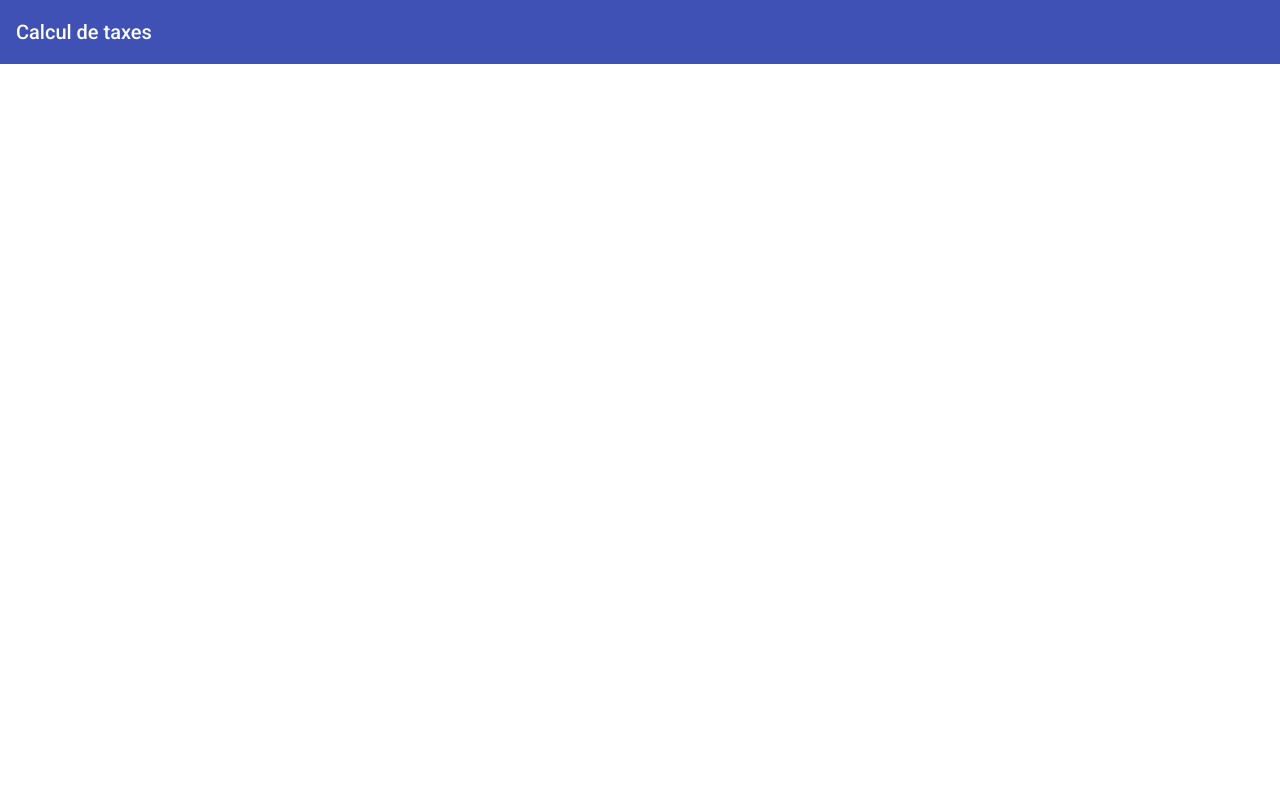
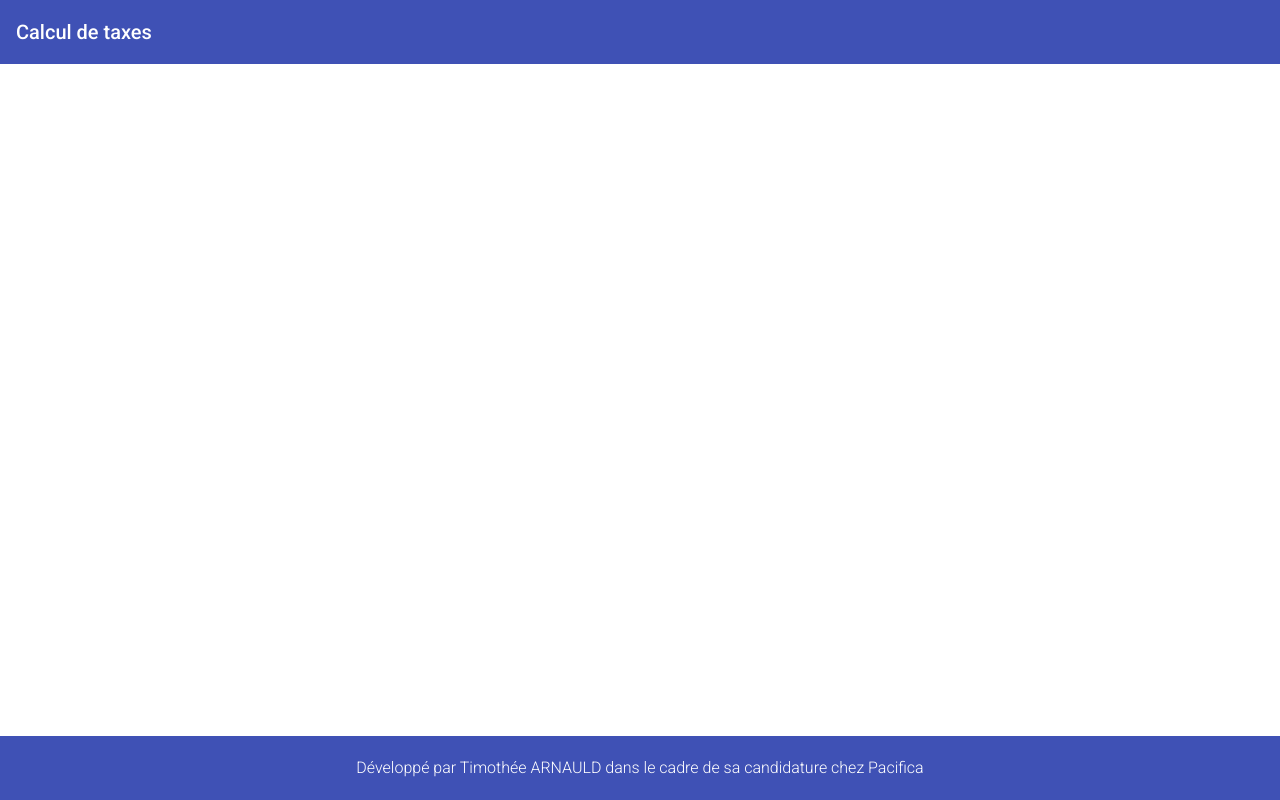
Before and after one commit to tarnauld/kata-calcul-taxes, an Angular app: page / in a window 1280 px wide. Built offline with nearby package versions, Linux system fonts and the light colour scheme.

Commit message:
:sparkles: add footer

```diff
--- a/src/app/app.component.html
+++ b/src/app/app.component.html
@@ -1 +1,2 @@
 <app-header></app-header>
+<app-footer></app-footer>
--- /dev/null
+++ b/src/shared/components/footer/footer.component.html
@@ -0,0 +1,3 @@
+<mat-toolbar color="primary">
+  <span class="topic">Développé par Timothée ARNAULD dans le cadre de sa candidature chez Pacifica</span>
+ </mat-toolbar>
--- /dev/null
+++ b/src/shared/components/footer/footer.component.scss
@@ -0,0 +1,11 @@
+mat-toolbar {
+  position: absolute;
+  bottom: 0;
+
+  .topic {
+    font-size: 1.0rem;
+    font-weight: 100;
+    width: 100%;
+    text-align: center;
+  }
+}
--- a/src/shared/components/shared.module.ts
+++ b/src/shared/components/shared.module.ts
@@ -1,11 +1,17 @@
 import { NgModule } from "@angular/core";
 import { MatIconModule } from "@angular/material/icon";
 import { MatToolbarModule } from "@angular/material/toolbar";
+import { FooterComponent } from "./footer/footer.component";
 import { HeaderComponent } from "./header/header.component";
 
+const components = [
+  HeaderComponent,
+  FooterComponent,
+]
+
 @NgModule({
-  declarations: [HeaderComponent],
+  declarations: components,
   imports: [MatToolbarModule, MatIconModule],
-  exports: [HeaderComponent],
+  exports: components,
 })
 export class SharedModule {}
```
Also changed, not shown: src/shared/components/footer/footer.component.ts (added, +8 -0 lines), 1 other file (tests, documents, lock files or other folders).
